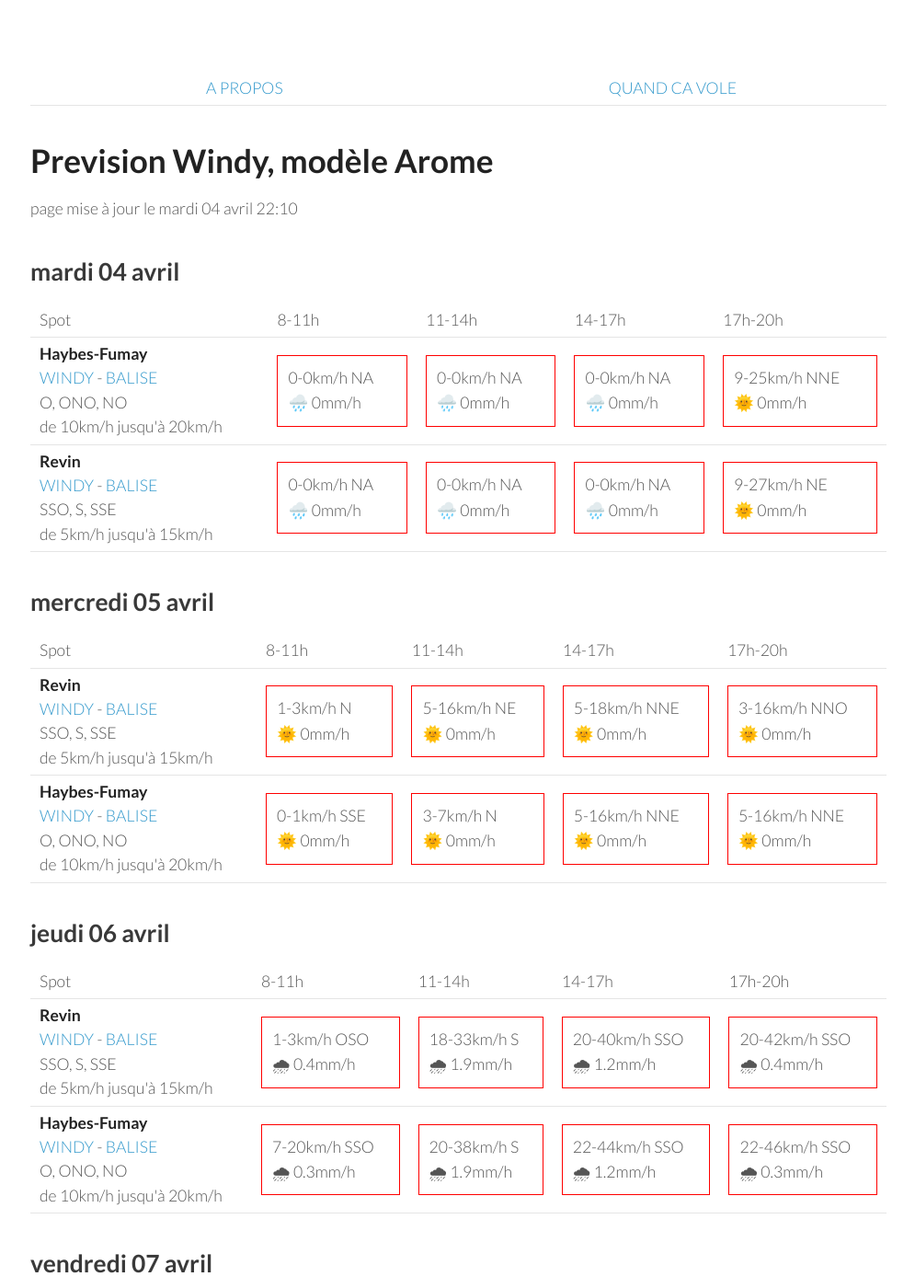
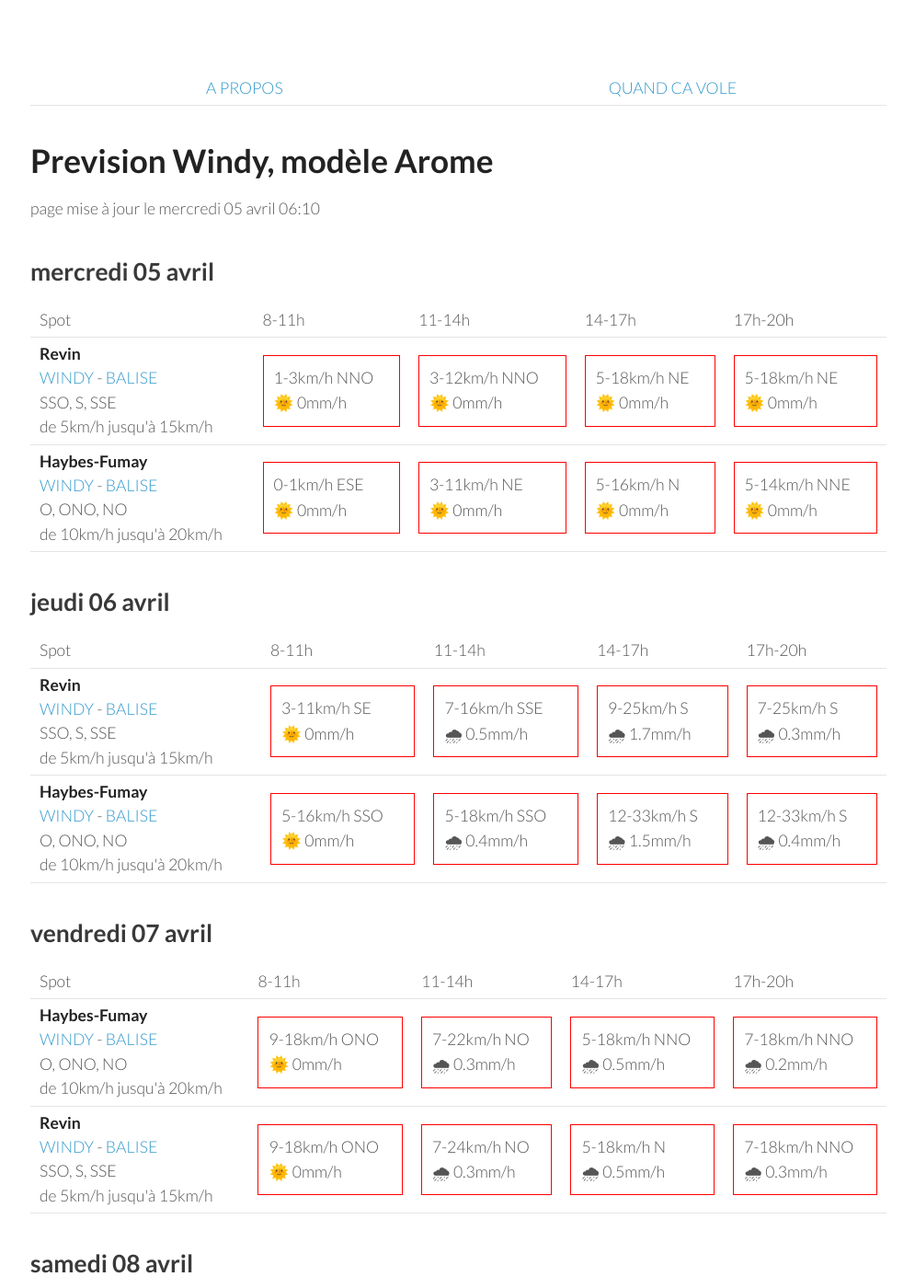
Before and after one commit to parapente-dans-le-nord/parapente-dans-le-nord.github.io, a Jekyll site: the page built from ardennes.markdown, in a window 1280 px wide and 1400 px high. Shown: the whole window at 92% size, without its empty margins (25-1020 px from the left). Built offline with Jekyll 4.4.1, drawn with Linux system fonts in a browser that asks for light colours; some of the changed text lies outside the part shown.

Commit message:
update index.markdown

```diff
--- a/ardennes.markdown
+++ b/ardennes.markdown
@@ -7,42 +7,8 @@ title:  "Tous les spots"
 {: .links}
 
 # Prevision Windy, modèle Arome
-page mise à jour le mardi 04 avril 22:10
+page mise à jour le mercredi 05 avril 06:10
 
-## mardi 04 avril
-
-{::nomarkdown}
-<table>
-  <tbody>
-    <tr>
-      <td>Spot</td>
-      <td>8-11h</td>
-      <td>11-14h</td>
-      <td>14-17h</td>
-      <td>17h-20h</td>
-    </tr>
-<tr>
-        <td><strong>Haybes-Fumay</strong><br><a href="https://windy.com/49.998/4.715?49.913,4.738,10">WINDY</a> - <span class=""><a href="http://www.balisemeteo.com/balise.php?idBalise=104">BALISE</a> </span><br> <span class="vent-favorable">O, ONO, NO</span><br><span class="force-vent">de 10km/h jusqu'à 20km/h</span> </td>
-
-            <td><div class="not-flyable"><p>0-0km/h NA</p><p>🌧️ 0mm/h</p></div></td>
-            <td><div class="not-flyable"><p>0-0km/h NA</p><p>🌧️ 0mm/h</p></div></td>
-            <td><div class="not-flyable"><p>0-0km/h NA</p><p>🌧️ 0mm/h</p></div></td>
-            <td><div class="not-flyable"><p>9-25km/h NNE</p><p>🌞 0mm/h</p></div></td>
-
-    </tr>
-<tr>
-        <td><strong>Revin</strong><br><a href="https://windy.com/49.948/4.625?49.543,4.625,8">WINDY</a> - <span class=""><a href="http://www.balisemeteo.com/balise.php?idBalise=5019">BALISE</a> </span><br> <span class="vent-favorable">SSO, S, SSE</span><br><span class="force-vent">de 5km/h jusqu'à 15km/h</span> </td>
-
-            <td><div class="not-flyable"><p>0-0km/h NA</p><p>🌧️ 0mm/h</p></div></td>
-            <td><div class="not-flyable"><p>0-0km/h NA</p><p>🌧️ 0mm/h</p></div></td>
-            <td><div class="not-flyable"><p>0-0km/h NA</p><p>🌧️ 0mm/h</p></div></td>
-            <td><div class="not-flyable"><p>9-27km/h NE</p><p>🌞 0mm/h</p></div></td>
-
-    </tr>
-
-</tbody>
-</table>
-{:/}
 ## mercredi 05 avril
 
 {::nomarkdown}
@@ -58,20 +24,20 @@ page mise à jour le mardi 04 avril 22:10
 <tr>
         <td><strong>Revin</strong><br><a href="https://windy.com/49.948/4.625?49.543,4.625,8">WINDY</a> - <span class=""><a href="http://www.balisemeteo.com/balise.php?idBalise=5019">BALISE</a> </span><br> <span class="vent-favorable">SSO, S, SSE</span><br><span class="force-vent">de 5km/h jusqu'à 15km/h</span> </td>
 
-            <td><div class="not-flyable"><p>1-3km/h N</p><p>🌞 0mm/h</p></div></td>
-            <td><div class="not-flyable"><p>5-16km/h NE</p><p>🌞 0mm/h</p></div></td>
-            <td><div class="not-flyable"><p>5-18km/h NNE</p><p>🌞 0mm/h</p></div></td>
-            <td><div class="not-flyable"><p>3-16km/h NNO</p><p>🌞 0mm/h</p></div></td>
+            <td><div class="not-flyable"><p>1-3km/h NNO</p><p>🌞 0mm/h</p></div></td>
+            <td><div class="not-flyable"><p>3-12km/h NNO</p><p>🌞 0mm/h</p></div></td>
+            <td><div class="not-flyable"><p>5-18km/h NE</p><p>🌞 0mm/h</p></div></td>
+            <td><div class="not-flyable"><p>5-18km/h NE</p><p>🌞 0mm/h</p></div></td>
 
 
     </tr>
 <tr>
         <td><strong>Haybes-Fumay</strong><br><a href="https://windy.com/49.998/4.715?49.913,4.738,10">WINDY</a> - <span class=""><a href="http://www.balisemeteo.com/balise.php?idBalise=104">BALISE</a> </span><br> <span class="vent-favorable">O, ONO, NO</span><br><span class="force-vent">de 10km/h jusqu'à 20km/h</span> </td>
 
-            <td><div class="not-flyable"><p>0-1km/h SSE</p><p>🌞 0mm/h</p></div></td>
-            <td><div class="not-flyable"><p>3-7km/h N</p><p>🌞 0mm/h</p></div></td>
-            <td><div class="not-flyable"><p>5-16km/h NNE</p><p>🌞 0mm/h</p></div></td>
-            <td><div class="not-flyable"><p>5-16km/h NNE</p><p>🌞 0mm/h</p></div></td>
+            <td><div class="not-flyable"><p>0-1km/h ESE</p><p>🌞 0mm/h</p></div></td>
+            <td><div class="not-flyable"><p>3-11km/h NE</p><p>🌞 0mm/h</p></div></td>
+            <td><div class="not-flyable"><p>5-16km/h N</p><p>🌞 0mm/h</p></div></td>
+            <td><div class="not-flyable"><p>5-14km/h NNE</p><p>🌞 0mm/h</p></div></td>
 
 
     </tr>
@@ -94,20 +60,20 @@ page mise à jour le mardi 04 avril 22:10
 <tr>
         <td><strong>Revin</strong><br><a href="https://windy.com/49.948/4.625?49.543,4.625,8">WINDY</a> - <span class=""><a href="http://www.balisemeteo.com/balise.php?idBalise=5019">BALISE</a> </span><br> <span class="vent-favorable">SSO, S, SSE</span><br><span class="force-vent">de 5km/h jusqu'à 15km/h</span> </td>
 
-            <td><div class="not-flyable"><p>1-3km/h OSO</p><p>🌧 0.4mm/h</p></div></td>
-            <td><div class="not-flyable"><p>18-33km/h S</p><p>🌧 1.9mm/h</p></div></td>
-            <td><div class="not-flyable"><p>20-40km/h SSO</p><p>🌧 1.2mm/h</p></div></td>
-            <td><div class="not-flyable"><p>20-42km/h SSO</p><p>🌧 0.4mm/h</p></div></td>
+            <td><div class="not-flyable"><p>3-11km/h SE</p><p>🌞 0mm/h</p></div></td>
+            <td><div class="not-flyable"><p>7-16km/h SSE</p><p>🌧 0.5mm/h</p></div></td>
+            <td><div class="not-flyable"><p>9-25km/h S</p><p>🌧 1.7mm/h</p></div></td>
+            <td><div class="not-flyable"><p>7-25km/h S</p><p>🌧 0.3mm/h</p></div></td>
 
 
     </tr>
 <tr>
         <td><strong>Haybes-Fumay</strong><br><a href="https://windy.com/49.998/4.715?49.913,4.738,10">WINDY</a> - <span class=""><a href="http://www.balisemeteo.com/balise.php?idBalise=104">BALISE</a> </span><br> <span class="vent-favorable">O, ONO, NO</span><br><span class="force-vent">de 10km/h jusqu'à 20km/h</span> </td>
 
-            <td><div class="not-flyable"><p>7-20km/h SSO</p><p>🌧 0.3mm/h</p></div></td>
-            <td><div class="not-flyable"><p>20-38km/h S</p><p>🌧 1.9mm/h</p></div></td>
-            <td><div class="not-flyable"><p>22-44km/h SSO</p><p>🌧 1.2mm/h</p></div></td>
-            <td><div class="not-flyable"><p>22-46km/h SSO</p><p>🌧 0.3mm/h</p></div></td>
+            <td><div class="not-flyable"><p>5-16km/h SSO</p><p>🌞 0mm/h</p></div></td>
+            <td><div class="not-flyable"><p>5-18km/h SSO</p><p>🌧 0.4mm/h</p></div></td>
+            <td><div class="not-flyable"><p>12-33km/h S</p><p>🌧 1.5mm/h</p></div></td>
+            <td><div class="not-flyable"><p>12-33km/h S</p><p>🌧 0.4mm/h</p></div></td>
 
 
     </tr>
@@ -130,20 +96,20 @@ page mise à jour le mardi 04 avril 22:10
 <tr>
         <td><strong>Haybes-Fumay</strong><br><a href="https://windy.com/49.998/4.715?49.913,4.738,10">WINDY</a> - <span class=""><a href="http://www.balisemeteo.com/balise.php?idBalise=104">BALISE</a> </span><br> <span class="vent-favorable">O, ONO, NO</span><br><span class="force-vent">de 10km/h jusqu'à 20km/h</span> </td>
 
-            <td><div class="not-flyable"><p>7-25km/h NO</p><p>🌞 0mm/h</p></div></td>
-            <td><div class="not-flyable"><p>11-27km/h NO</p><p>🌧 0.6mm/h</p></div></td>
-            <td><div class="not-flyable"><p>14-31km/h NO</p><p>🌧 1.7mm/h</p></div></td>
-            <td><div class="not-flyable"><p>14-31km/h NO</p><p>🌧 0.6mm/h</p></div></td>
+            <td><div class="not-flyable"><p>9-18km/h ONO</p><p>🌞 0mm/h</p></div></td>
+            <td><div class="not-flyable"><p>7-22km/h NO</p><p>🌧 0.3mm/h</p></div></td>
+            <td><div class="not-flyable"><p>5-18km/h NNO</p><p>🌧 0.5mm/h</p></div></td>
+            <td><div class="not-flyable"><p>7-18km/h NNO</p><p>🌧 0.2mm/h</p></div></td>
 
 
     </tr>
 <tr>
         <td><strong>Revin</strong><br><a href="https://windy.com/49.948/4.625?49.543,4.625,8">WINDY</a> - <span class=""><a href="http://www.balisemeteo.com/balise.php?idBalise=5019">BALISE</a> </span><br> <span class="vent-favorable">SSO, S, SSE</span><br><span class="force-vent">de 5km/h jusqu'à 15km/h</span> </td>
 
-            <td><div class="not-flyable"><p>9-24km/h NO</p><p>🌞 0mm/h</p></div></td>
-            <td><div class="not-flyable"><p>11-27km/h ONO</p><p>🌧 0.5mm/h</p></div></td>
-            <td><div class="not-flyable"><p>14-31km/h NO</p><p>🌧 1.7mm/h</p></div></td>
-            <td><div class="not-flyable"><p>16-33km/h NO</p><p>🌧 0.8mm/h</p></div></td>
+            <td><div class="not-flyable"><p>9-18km/h ONO</p><p>🌞 0mm/h</p></div></td>
+            <td><div class="not-flyable"><p>7-24km/h NO</p><p>🌧 0.3mm/h</p></div></td>
+            <td><div class="not-flyable"><p>5-18km/h N</p><p>🌧 0.5mm/h</p></div></td>
+            <td><div class="not-flyable"><p>7-18km/h NNO</p><p>🌧 0.3mm/h</p></div></td>
 
 
     </tr>
@@ -166,8 +132,8 @@ page mise à jour le mardi 04 avril 22:10
 <tr>
         <td><strong>Haybes-Fumay</strong><br><a href="https://windy.com/49.998/4.715?49.913,4.738,10">WINDY</a> - <span class=""><a href="http://www.balisemeteo.com/balise.php?idBalise=104">BALISE</a> </span><br> <span class="vent-favorable">O, ONO, NO</span><br><span class="force-vent">de 10km/h jusqu'à 20km/h</span> </td>
 
-            <td><div class="not-flyable"><p>7-16km/h NNO</p><p>🌞 0mm/h</p></div></td>
-            <td><div class="not-flyable"><p>7-18km/h NNO</p><p>🌞 0mm/h</p></div></td>
+            <td><div class="not-flyable"><p>5-12km/h NNE</p><p>🌞 0mm/h</p></div></td>
+            <td><div class="not-flyable"><p>9-20km/h N</p><p>🌞 0mm/h</p></div></td>
             <td><div class="not-flyable"><p>7-20km/h N</p><p>🌧 0.4mm/h</p></div></td>
             <td><div class="not-flyable"><p>9-22km/h NNO</p><p>🌧 0.8mm/h</p></div></td>
 
@@ -176,8 +142,8 @@ page mise à jour le mardi 04 avril 22:10
 <tr>
         <td><strong>Revin</strong><br><a href="https://windy.com/49.948/4.625?49.543,4.625,8">WINDY</a> - <span class=""><a href="http://www.balisemeteo.com/balise.php?idBalise=5019">BALISE</a> </span><br> <span class="vent-favorable">SSO, S, SSE</span><br><span class="force-vent">de 5km/h jusqu'à 15km/h</span> </td>
 
-            <td><div class="not-flyable"><p>7-16km/h NNO</p><p>🌞 0mm/h</p></div></td>
-            <td><div class="not-flyable"><p>7-20km/h N</p><p>🌞 0mm/h</p></div></td>
+            <td><div class="not-flyable"><p>7-14km/h NNE</p><p>🌞 0mm/h</p></div></td>
+            <td><div class="not-flyable"><p>9-22km/h N</p><p>🌞 0mm/h</p></div></td>
             <td><div class="not-flyable"><p>5-20km/h N</p><p>🌧 0.3mm/h</p></div></td>
             <td><div class="not-flyable"><p>9-22km/h NNO</p><p>🌧 0.5mm/h</p></div></td>
 
```
